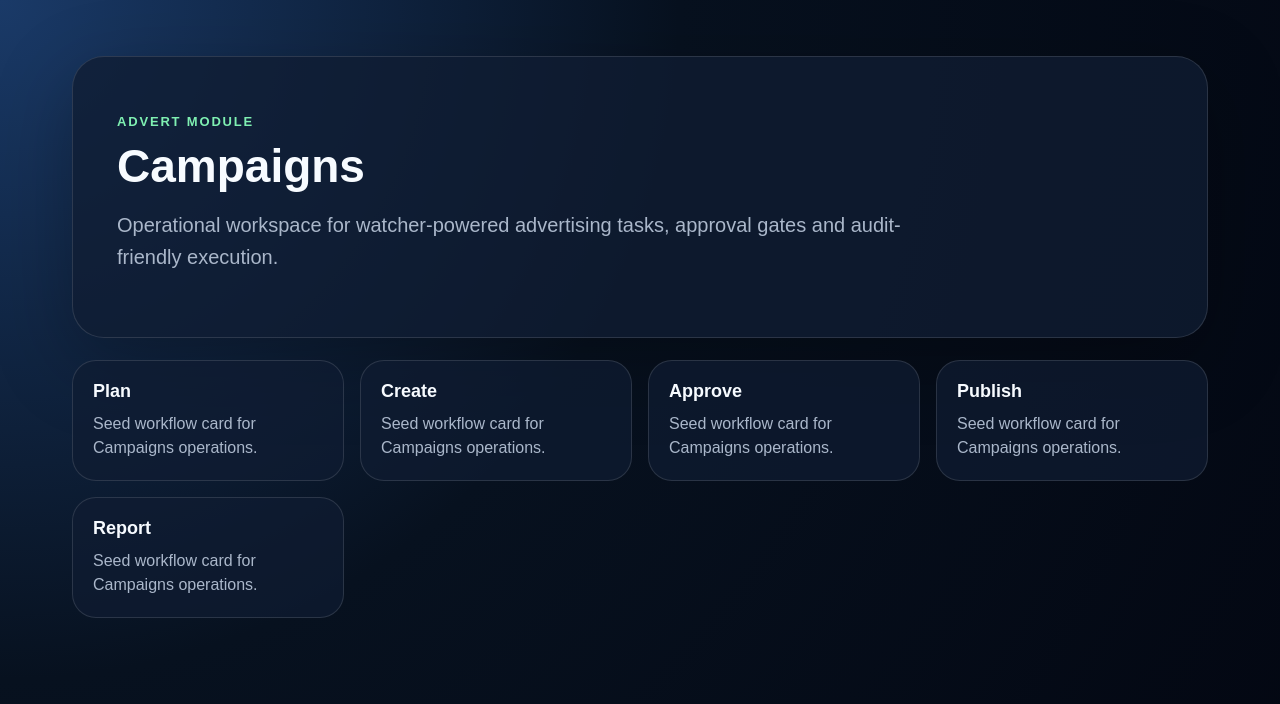
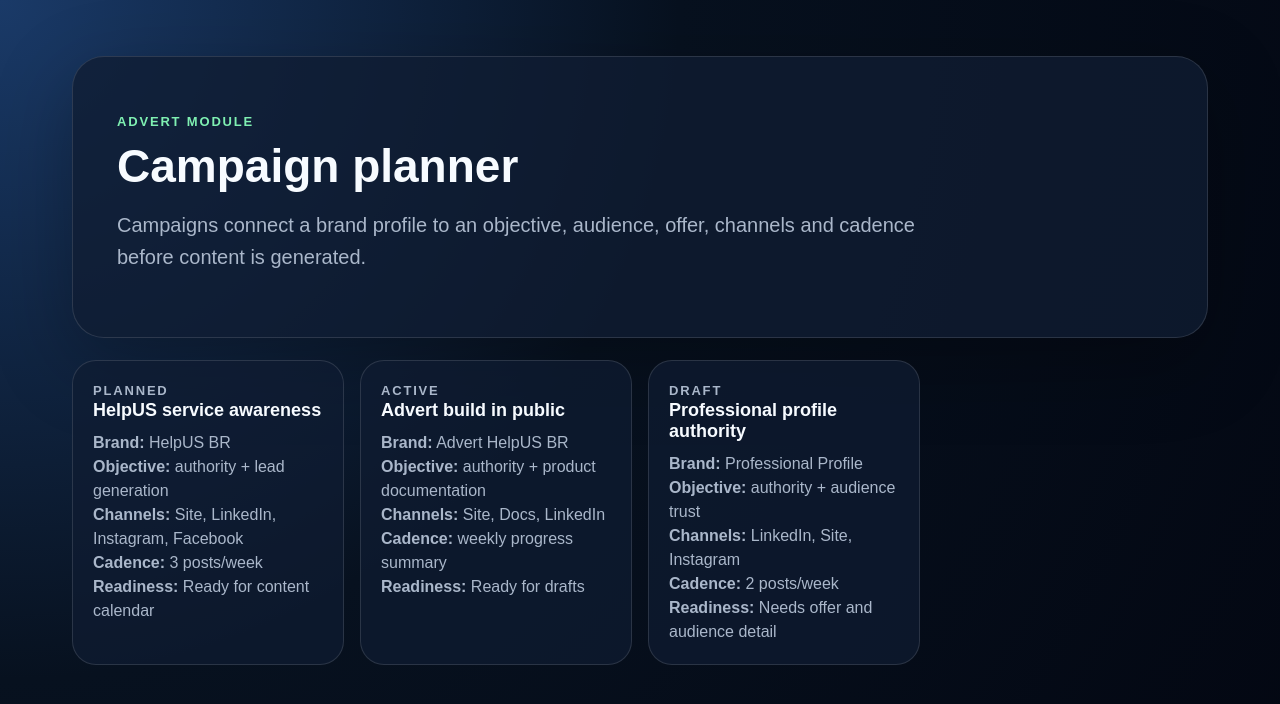
Before and after one commit to HelpUSA/advert, a Next.js app in the folder apps/web/: page /campaigns in a window 1280 px wide. Shown: the top 704 px of the page. Built offline with nearby package versions, Linux system fonts and the light colour scheme.

Commit message:
Add campaign planner seed screen

```diff
--- a/apps/web/src/app/campaigns/page.tsx
+++ b/apps/web/src/app/campaigns/page.tsx
@@ -1,19 +1,19 @@
-const items = ['Plan', 'Create', 'Approve', 'Publish', 'Report'];
+const campaigns = [
+ { name: 'HelpUS service awareness', brand: 'HelpUS BR', objective: 'authority + lead generation', status: 'planned', channels: 'Site, LinkedIn, Instagram, Facebook', cadence: '3 posts/week', readiness: 'Ready for content calendar' },
+ { name: 'Advert build in public', brand: 'Advert HelpUS BR', objective: 'authority + product documentation', status: 'active', channels: 'Site, Docs, LinkedIn', cadence: 'weekly progress summary', readiness: 'Ready for drafts' },
+ { name: 'Professional profile authority', brand: 'Professional Profile', objective: 'authority + audience trust', status: 'draft', channels: 'LinkedIn, Site, Instagram', cadence: '2 posts/week', readiness: 'Needs offer and audience detail' },
+];
 
 export default function Page() {
  return (
  <main className='page'>
  <section className='hero compact'>
  <p className='eyebrow'>Advert module</p>
- <h1>
-Campaigns
-</h1>
- <p className='lead'>Operational workspace for watcher-powered advertising tasks, approval gates and audit-friendly execution.</p>
+ <h1>Campaign planner</h1>
+ <p className='lead'>Campaigns connect a brand profile to an objective, audience, offer, channels and cadence before content is generated.</p>
  </section>
  <section className='grid'>
- {items.map((item) => <article className='card' key={item}><h2>{item}</h2><p>Seed workflow card for
-Campaigns
- operations.</p></article>)}
+ {campaigns.map((campaign) => <article className='card' key={campaign.name}><p className='eyebrow'>{campaign.status}</p><h2>{campaign.name}</h2><p><strong>Brand:</strong> {campaign.brand}</p><p><strong>Objective:</strong> {campaign.objective}</p><p><strong>Channels:</strong> {campaign.channels}</p><p><strong>Cadence:</strong> {campaign.cadence}</p><p><strong>Readiness:</strong> {campaign.readiness}</p></article>)}
  </section>
  </main>
  );
```
Also changed, not shown: 1 other file (tests, documents, lock files or other folders).
